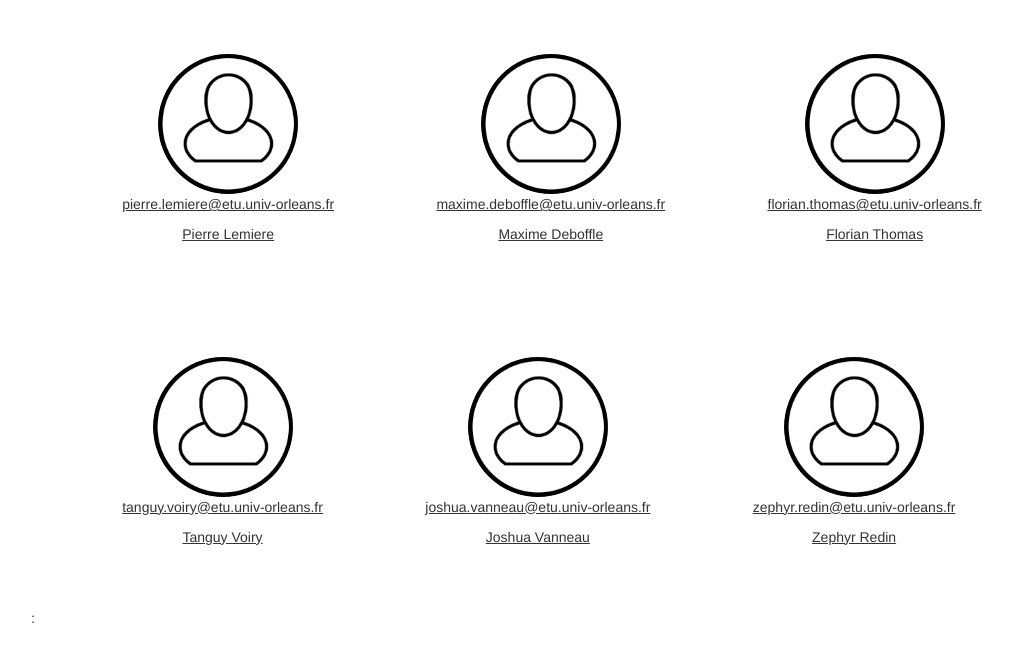
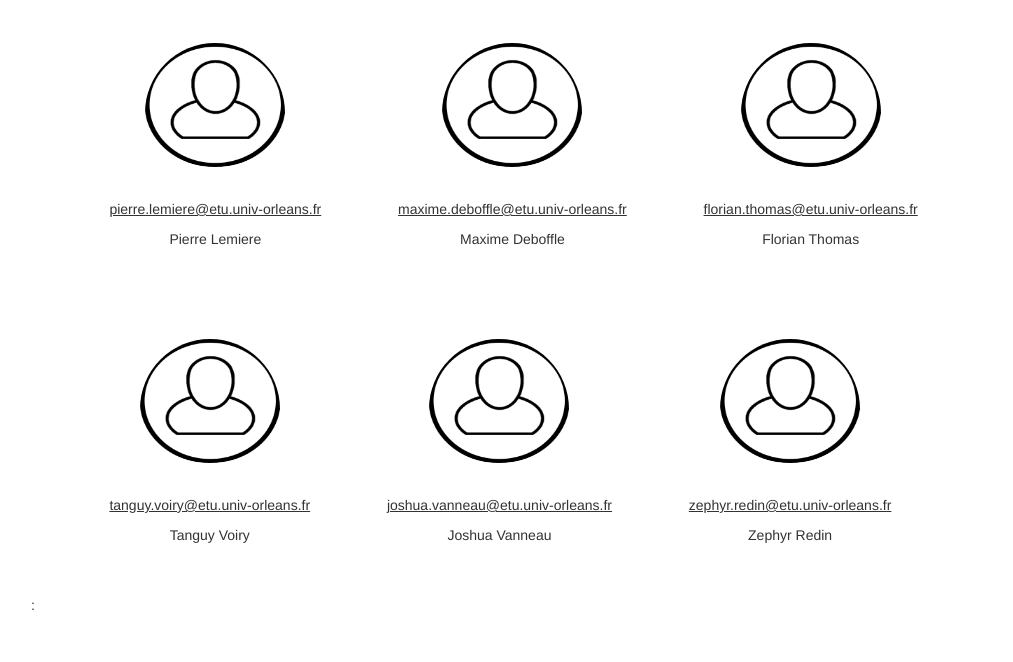
Before and after one commit to JoshVanoz/ProjetCapteurs, a Flask app: page /Contacts/ in a window 1280 px wide. Shown: the part 53-715 px from the top of the page, without its empty margins (79-1092 px from the left). Run offline with Flask 2, Linux system fonts and the light colour scheme; some libraries are stand-ins or nearby versions.

Commit message:
Supprimer faites votre choix + css contacts + home

```diff
--- a/NotreApli/Web/Apply/static/contact.css
+++ b/NotreApli/Web/Apply/static/contact.css
@@ -10,6 +10,7 @@
   flex-direction: row;
   flex: 1;
   width: 100%;
+  height: 100%;
 
 
 }
@@ -20,10 +21,14 @@
 }
 .contacts-item{
   list-style-type: none;
-  padding:5vh;
-  padding:4vw;
+  margin: 5vh 3vw;
   text-align: center;
 }
-p{
+.contacts-item span{
   text-decoration: underline;
+  padding-top: 2vh;
 }
+.img-circle{
+  padding-bottom: 2vh;
+  margin-bottom: 2vh;
+}
--- a/NotreApli/Web/Apply/static/home.css
+++ b/NotreApli/Web/Apply/static/home.css
@@ -506,3 +506,15 @@ body{
   padding: 1vh 6vw;
   font-size: large;
 }
+#homeH1{
+  display: flex;
+  flex-wrap: wrap;
+}
+
+#homeH1 h1{
+  flex: 1;
+}
+
+#homeH1 img{
+  width: 15%;
+}
--- a/NotreApli/Web/Apply/templates/contacts.html
+++ b/NotreApli/Web/Apply/templates/contacts.html
@@ -15,7 +15,7 @@
            alt    = "Generic placeholder image"
            width  = "140"
            height = "140">
-      <p> pierre.lemiere@etu.univ-orleans.fr </p>
+      <p> <span>pierre.lemiere@etu.univ-orleans.fr</span> </p>
       <p>Pierre Lemiere</p>
     </li>
     <li class = "contacts-item">
@@ -24,7 +24,7 @@
            alt    = "Generic placeholder image"
            width  = "140"
            height = "140">
-      <p> maxime.deboffle@etu.univ-orleans.fr </p>
+      <p> <span>maxime.deboffle@etu.univ-orleans.fr</span> </p>
       <p>Maxime Deboffle</p>
     </li>
     <li class = "contacts-item">
@@ -33,7 +33,7 @@
            alt    = "Generic placeholder image"
            width  = "140"
            height = "140">
-      <p> florian.thomas@etu.univ-orleans.fr</p>
+      <p> <span>florian.thomas@etu.univ-orleans.fr</span></p>
       <p>Florian Thomas</p>
     </li>
   </li>
@@ -47,7 +47,7 @@
              alt    = "Generic placeholder image"
              width  = "140"
              height = "140">
-        <p> tanguy.voiry@etu.univ-orleans.fr </p>
+        <p> <span>tanguy.voiry@etu.univ-orleans.fr</span> </p>
         <p>Tanguy Voiry</p>
       </li>
       <li class = "contacts-item">
@@ -56,7 +56,7 @@
              alt    = "Generic placeholder image"
              width  = "140"
              height = "140">
-        <p> joshua.vanneau@etu.univ-orleans.fr </p>
+        <p> <span>joshua.vanneau@etu.univ-orleans.fr</span> </p>
         <p>Joshua Vanneau</p>
       </li>
       <li class = "contacts-item">
@@ -65,7 +65,7 @@
              alt    = "Generic placeholder image"
              width  = "140"
              height = "140">
-        <p> zephyr.redin@etu.univ-orleans.fr </p>
+        <p> <span>zephyr.redin@etu.univ-orleans.fr</span> </p>
         <p>Zephyr Redin</p>
       </li>
     </ul>
--- a/NotreApli/Web/Apply/templates/header.html
+++ b/NotreApli/Web/Apply/templates/header.html
@@ -9,7 +9,7 @@
             <span class="icon-bar"></span>
             <span class="icon-bar"></span>
           </button>
-          <a class="navbar-brand" href="#">Arduinow</a>
+          <a class="navbar-brand" href="{{ url_for('home')}}">Arduinow</a>
         </div>
 
         <div id="navbar" class="collapse navbar-collapse">
@@ -20,7 +20,7 @@
               <a href="#" class="dropdown-toggle" data-toggle="dropdown" role="button" aria-haspopup="true" aria-expanded="false">Parterres <span class="caret"></span></a>
               <ul class="dropdown-menu">
                 <li><a href="{{ url_for('parterre') }}">Mes parterres</a></li>
-                <li><a href="#">Autres parterres</a></li>
+                <!-- <li><a href="#">Autres parterres</a></li> -->
                 <li role="separator" class="divider"></li>
                 <li><a href="{{ url_for('add_Parterre') }}">Ajouter parterre</a></li>
                 <li><a href="{{ url_for('delete_part') }}">Supprimer parterre</a></li>
--- a/NotreApli/Web/Apply/templates/home.html
+++ b/NotreApli/Web/Apply/templates/home.html
@@ -1,6 +1,9 @@
 {% extends "header.html" %}
 {% block main %}
-<h1 class="h1">Bienvenue à tous ! </h1>
+<div id="homeH1" class="h1">
+	<h1>Bienvenue à tous !</h1>
+	<img src="{{ url_for('static',filename='arduinow.jpg')}}">
+</div>
 
 <!-- widget meteo -->
 <div id="widget_7d2188136044dec14cb3e5e2f596a021">
@@ -33,7 +36,6 @@
   <h2>
     Actutalités :
   </h2>
-	<p>Attention aux gelées du matin !! </p>
 
 <div id="carte_278bbc02b664b70e2e7e982b5b29e336">
 <a href="http://www.mymeteo.info/r/france_8h" title="France données météo">France données météo</a>
```
Also changed, not shown: NotreApli/Web/Apply/templates/delete-capteur.html (+27 -2 lines), NotreApli/Web/Apply/templates/delete-parterre.html (+27 -2 lines), NotreApli/Web/Apply/static/arduinow.jpg (added), 1 other file.
